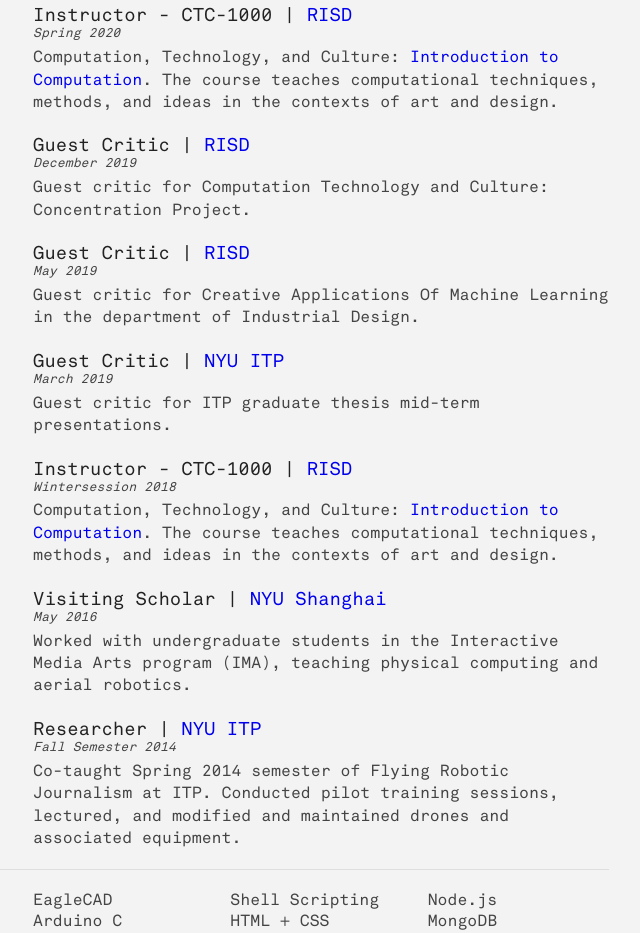
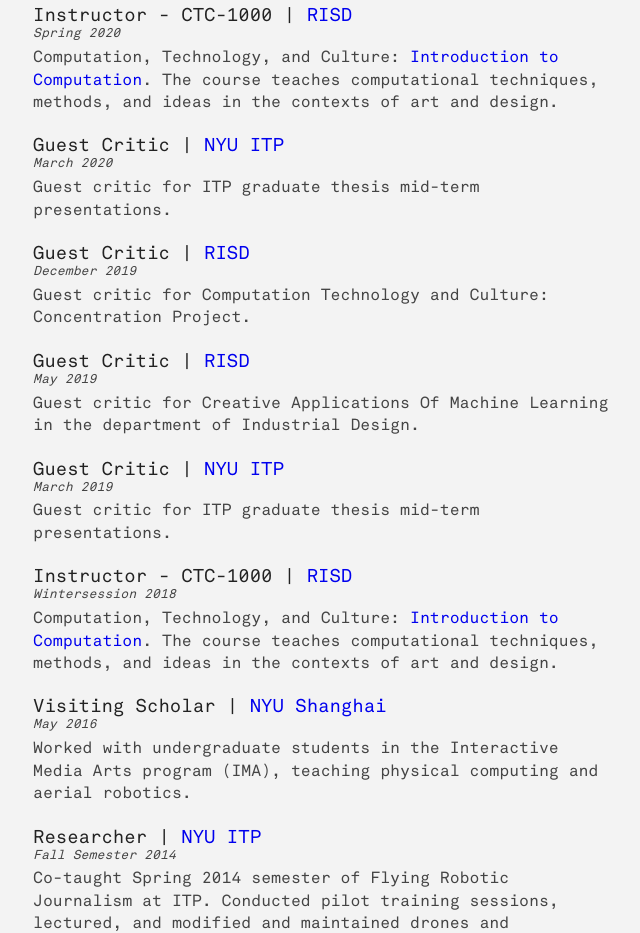
Before and after one commit to vwls/vwls.github.io, a plain HTML site: page index.html in a window 1280 px wide. Shown: the part 2536-3469 px from the top of the page, without its empty margins (391-1031 px from the left). Drawn offline with Linux system fonts and the light colour scheme.

Commit message:
added itp guest crit 2020

```diff
--- a/index.html
+++ b/index.html
@@ -247,6 +247,11 @@
 							<p>Computation, Technology, and Culture: <a class="noLink" href="https://fletcherbach.com/TEACHING/RISD-INTRODUCTION-TO-COMPUTATION-SPRING-2020">Introduction to Computation</a>. The course teaches computational techniques, methods, and ideas in the contexts of art and design.</p>
 						</article>
 						<article>
+							<h2>Guest Critic | <a class="noLink" href="https://tisch.nyu.edu/itp">NYU ITP</a></h2>
+							<p class="subDetails">March 2020</p>
+							<p>Guest critic for ITP graduate thesis mid-term presentations.</p>
+						</article>
+						<article>
 							<h2>Guest Critic | <a class="noLink" href="https://www.risd.edu/">RISD</a></h2>
 							<p class="subDetails">December 2019</p>
 							<p>Guest critic for Computation Technology and Culture: Concentration Project.</p>
```
